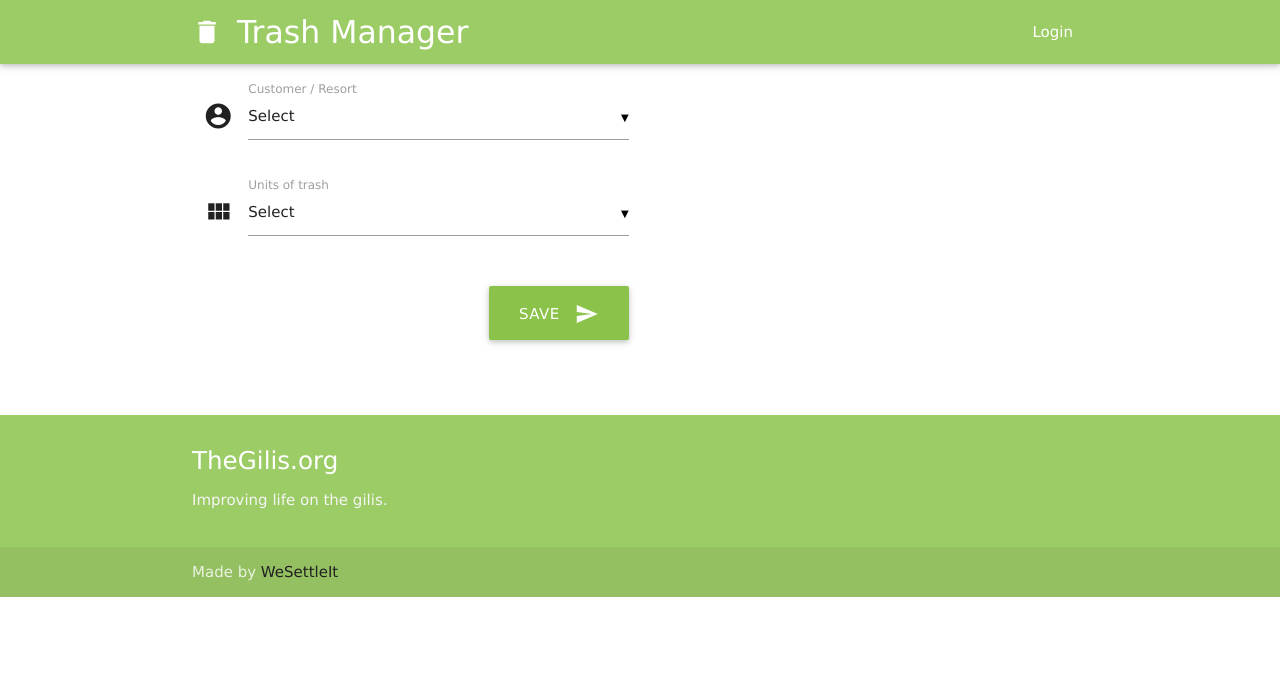
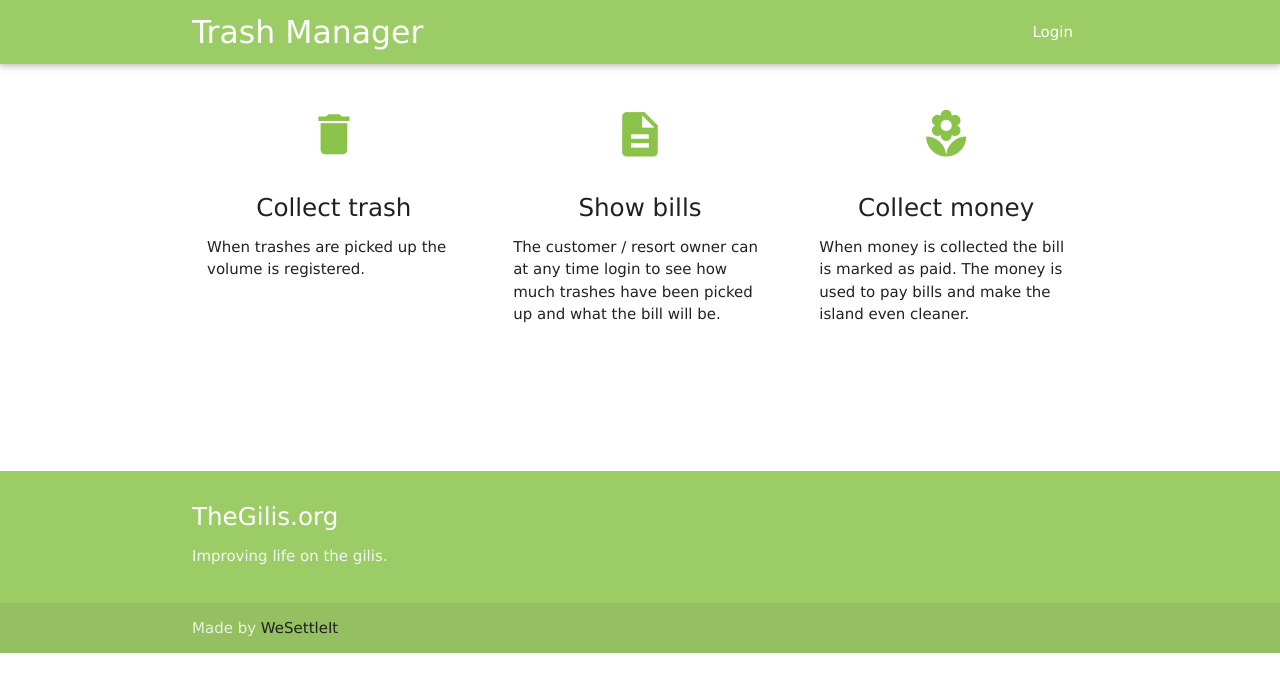
Before and after one commit to WeSettleIt/TrashManager, a Flask app: page / in a window 1280 px wide. Shown: the top 692 px of the page. Run offline with Flask 2, Linux system fonts and the light colour scheme; data comes from the database, SQL or seed files in the repository; both versions use the stored data as it was after the commit.

Commit message:
Add index page

```diff
--- a/main.py
+++ b/main.py
@@ -1,7 +1,6 @@
 from datetime import datetime
 
 from flask import Flask, g, render_template, request, url_for, redirect, session
-from flask.ext import login
 from flask.ext.babel import Babel, format_datetime
 import db_helper
 import flask.ext.login as flask_login
@@ -28,14 +27,7 @@ def close_connection(exception):
 
 @app.route("/")
 def index():
-    context = {
-        'timestamp': datetime.now(),
-        'customers': db_helper.query('SELECT * FROM customers ORDER BY name'),
-        'message': session.pop('message') if 'message' in session else None,
-        'error': session.pop('error') if 'error' in session else None
-    }
-
-    return render_template('index.html', **context)
+    return render_template('index.html')
 
 
 @app.route("/customers")
@@ -44,8 +36,18 @@ def get_customers():
     return str(customers)
 
 
-@app.route("/report", methods=['POST'])
+@app.route("/report", methods=['GET', 'POST'])
 def report():
+    if request.method == 'GET':
+        context = {
+            'timestamp': datetime.now(),
+            'customers': db_helper.query('SELECT * FROM customers ORDER BY name'),
+            'message': session.pop('message') if 'message' in session else None,
+            'error': session.pop('error') if 'error' in session else None
+        }
+
+        return render_template('report-create.html', **context)
+
     customer_id = request.form['customer-id']
     units = request.form['units']
 
@@ -72,6 +74,17 @@ def login():
         return redirect(url_for('protected'))
 
     return render_template('login.html', error="User does not exist")
+
+
+@app.route('/logout')
+def logout():
+    flask_login.logout_user()
+    return redirect(url_for('index'))
+
+
+@login_manager.unauthorized_handler
+def unauthorized_handler():
+    render_template('login.html', error="User does not exist")
 
 
 class User(flask_login.UserMixin):
@@ -103,22 +116,22 @@ def request_loader(request):
 
     return user
 
-@app.route('/protected', methods=['GET', 'POST'])
+@app.route('/reports', methods=['GET', 'POST'])
 @flask_login.login_required
 def protected():
     context = {
         'customers': db_helper.query('SELECT * FROM customers ORDER BY name')
     }
     if request.method == 'GET':
-        return render_template('protected.html', **context)
+        return render_template('report-list.html', **context)
 
     customer_id = request.form['customer-id']
     context['reports'] = db_helper.query('SELECT * FROM reports WHERE customer_id = ? ORDER BY datetime DESC', [customer_id])
     meta = db_helper.query('SELECT COUNT(1) AS count, SUM(units) as total FROM reports WHERE customer_id = ?', [customer_id])[0]
     context['total'] = meta.get("total")
     context['count'] = meta.get("count")
-    print(customer_id, context['total'], context['reports'])
-    return render_template('protected.html', **context)
+
+    return render_template('report-list.html', **context)
 
 
 @app.route('/<path:path>')
--- a/templates/base.html
+++ b/templates/base.html
@@ -12,13 +12,27 @@
 </head>
 <body>
 <nav class="light-green lighten-1" role="navigation">
-    <div class="nav-wrapper container"><a id="logo-container" href="/" class="brand-logo"><i class="material-icons left">delete</i> Trash Manager</a>
+    <div class="nav-wrapper container">
+        <a id="logo-container" href="/" class="brand-logo">Trash Manager</a>
         <ul class="right hide-on-med-and-down">
-            <li><a href="/login">Login</a></li>
+            {% if current_user.is_authenticated %}
+                <li><a href="/reports">Reports</a></li>
+                <li><a href="/logout">Logout</a></li>
+            {% else %}
+                <li><a href="/login">Login</a></li>
+            {% endif %}
         </ul>
 
         <ul id="nav-mobile" class="side-nav">
-            <li><a href="/login">Login</a></li>
+            <li><h3 class="light-green-text">Menu</h3></li>
+            <li class="bold"><a href="/" class="waves-effect waves-green"><i class="material-icons left">home</i>Home</a></li>
+            {% if current_user.is_authenticated %}
+                <li class="bold"><a href="/reports" class="waves-effect waves-green"><i class="material-icons left">description</i>Reports</a></li>
+                <li class="bold"><a href="/logout" class="waves-effect waves-green"><i class="material-icons left">lock_outline</i>Logout</a></li>
+                <li><a><i class="material-icons left">perm_identity</i>{{ current_user.id }}</a></li>
+            {% else %}
+                <li class="bold"><a href="/login" class="waves-effect waves-green"><i class="material-icons left">lock_open</i>Login</a></li>
+            {% endif %}
         </ul>
         <a href="#" data-activates="nav-mobile" class="button-collapse"><i class="material-icons">menu</i></a>
     </div>
--- a/templates/index.html
+++ b/templates/index.html
@@ -1,67 +1,45 @@
 {% extends "base.html" %}
 {% block content %}
-<div class="section" id="index-banner">
-    <div class="container">
-        {% if error %}
+<div class="container">
+    <div class="section">
+
+        <!--   Icon Section   -->
         <div class="row">
-            <div class="col s12 offset-s1">
-                <div class="chip red">
-                    <span class="white-text">{{ error }}</span>
+            <div class="col s12 m4">
+                <div class="icon-block">
+                    <h2 class="center light-green-text"><i class="material-icons">delete</i></h2>
+                    <h5 class="center">Collect trash</h5>
+
+                    <p class="light">When trashes are picked up the volume is registered.</p>
+                </div>
+            </div>
+
+            <div class="col s12 m4">
+                <div class="icon-block">
+                    <h2 class="center light-green-text"><i class="material-icons">description</i></h2>
+                    <h5 class="center">Show bills</h5>
+
+                    <p class="light">The customer / resort owner can at any time login to see how much trashes
+                        have been picked up and what the bill will be.</p>
+                </div>
+            </div>
+
+            <div class="col s12 m4">
+                <div class="icon-block">
+                    <h2 class="center light-green-text"><i class="material-icons">local_florist</i></h2>
+                    <h5 class="center">Collect money</h5>
+
+                    <p class="light">When money is collected the bill is marked as paid. The money is used
+                        to pay bills and make the island even cleaner.</p>
                 </div>
             </div>
         </div>
-        {% endif %}
-        {% if message %}
-        <div class="row">
-            <div class="col s12 offset-s1">
-                <div class="chip light-green">
-                    <span class="white-text">{{ message }}</span>
-                    <i class="material-icons">close</i>
-                </div>
-            </div>
-        </div>
-        {% endif %}
-        <div class="row">
-            <div class="col s12">
-                <form class="col s12 m8 l6" action="/report" method="post">
-                    <div class="row">
-                        <div class="input-field col s12">
-                            <i class="material-icons prefix">account_circle</i>
-                            <select id="customer-id" name="customer-id" required>
-                                <option value="" disabled selected>Select</option>
-                                {% for customer in customers %}
-                                <option value="{{ customer.id }}">{{ customer.name }}</option>
-                                {% endfor %}
-                            </select>
-                            <label for="customer-id">Customer / Resort</label>
-                        </div>
-                    </div>
 
-                    <div class="row">
-                        <div class="input-field col s12">
-                            <i class="material-icons prefix">view_module</i>
-                            <select id="units" name="units" required>
-                                <option value="" disabled selected>Select</option>
-                                <option value="1">1 unit</option>
-                                <option value="2">2 units</option>
-                                <option value="3">3 units</option>
-                                <option value="4">4 units</option>
-                            </select>
-                            <label for="units">Units of trash</label>
-                        </div>
-                    </div>
+    </div>
+    <br><br>
 
-                    <div class="row">
-                        <div class="input-field col s12">
-                            <button class="btn waves-effect waves-light btn-large light-green right"
-                                    type="submit" name="action">Save
-                                <i class="material-icons right">send</i>
-                            </button>
-                        </div>
-                    </div>
-                </form>
-            </div>
-        </div>
+    <div class="section">
+
     </div>
 </div>
 {% endblock %}
--- a/templates/protected.html
+++ b/templates/report-list.html
@@ -1,5 +1,5 @@
 {% extends "base.html" %}
-{% block title %}Login{% endblock %}
+{% block title %}Reports - List{% endblock %}
 {% block content %}
 <div class="section" id="index-banner">
     <div class="container">
@@ -10,7 +10,7 @@
         </div>
         <div class="row">
             <div class="col s12">
-                <form class="col s12 m8 l6" action="/protected" method="post">
+                <form class="col s12 m8 l6" action="/reports" method="post">
                     <div class="row">
                         <div class="input-field col s12">
                             <i class="material-icons prefix">account_circle</i>
```
Also changed, not shown: templates/report-create.html (added, +68 -0 lines), trash-manager.db, users.py (deleted).
